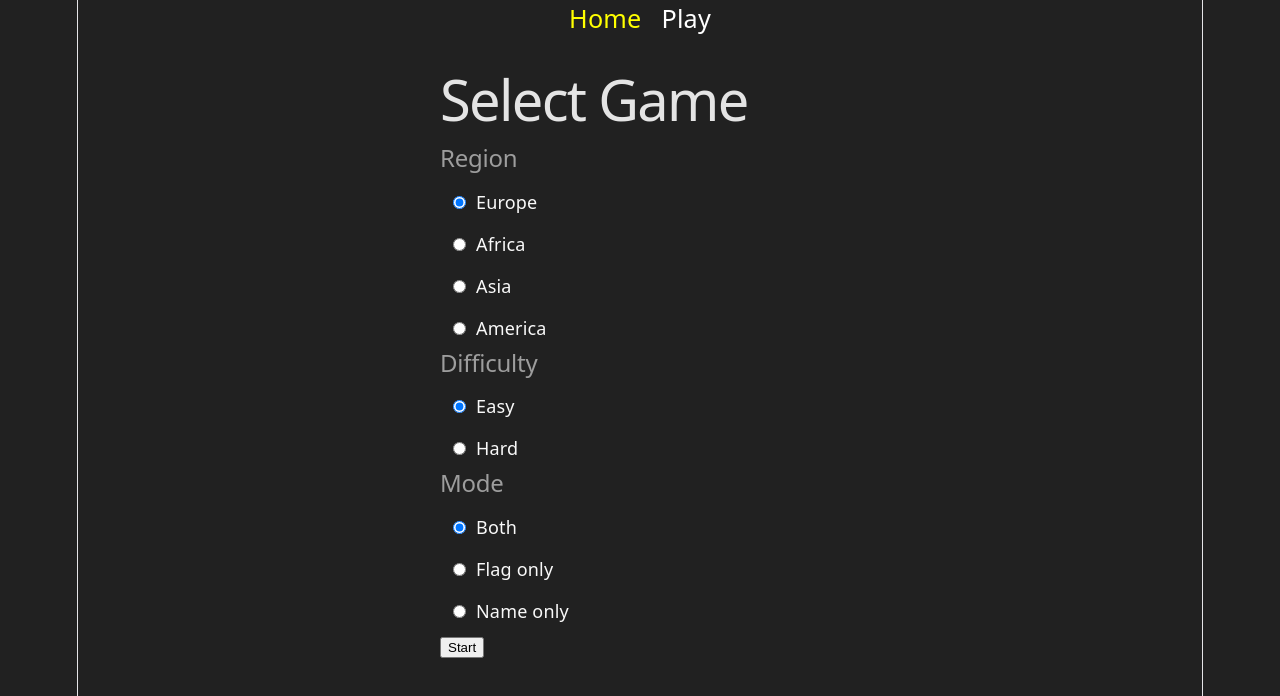
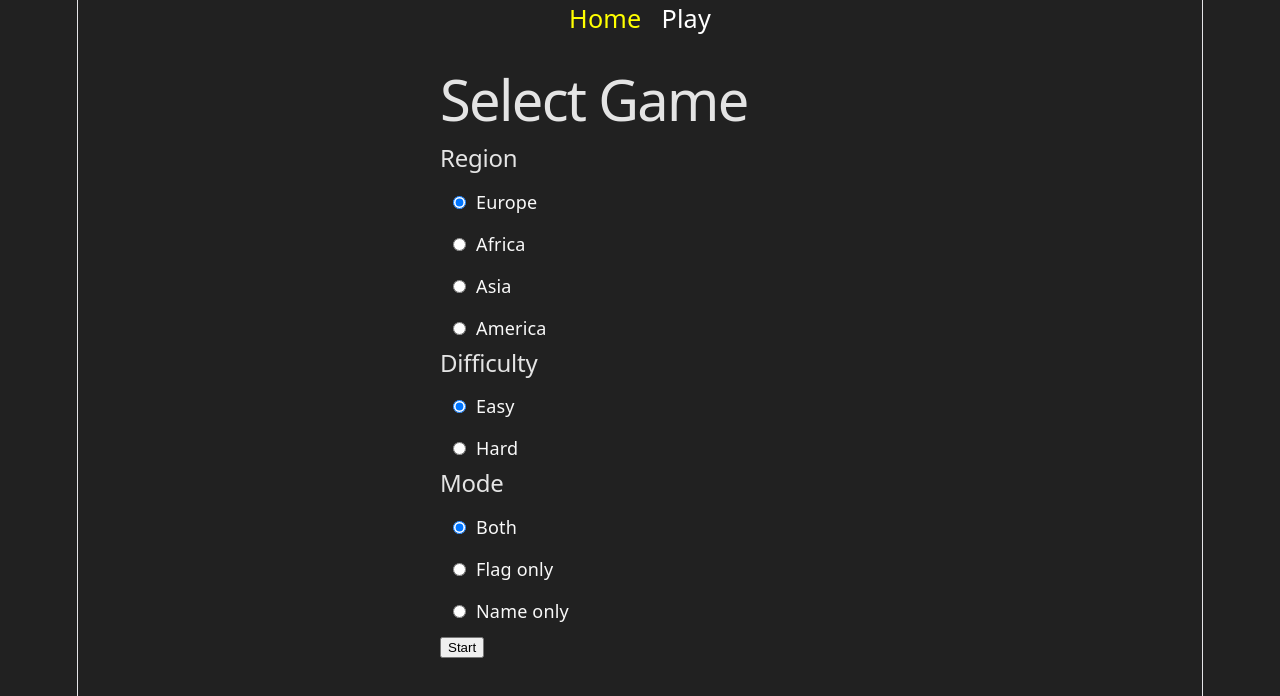
Before and after one commit to EskoRautiainen/Fullstack-Geoguesser-app, a React (Vite) app in the folder frontend/: page / in a window 1280 px wide. Shown: the top 696 px of the page. Built offline with nearby package versions, Linux system fonts and the light colour scheme.

Commit message:
fix(App.css): Make h2's color brighter

```diff
--- a/frontend/src/App.css
+++ b/frontend/src/App.css
@@ -43,5 +43,5 @@ h1 {
 }
 
 h2 {
-  color: rgba(160, 160, 160, 0.972);
+  color: rgba(233, 233, 233, 0.972);
 }
```
